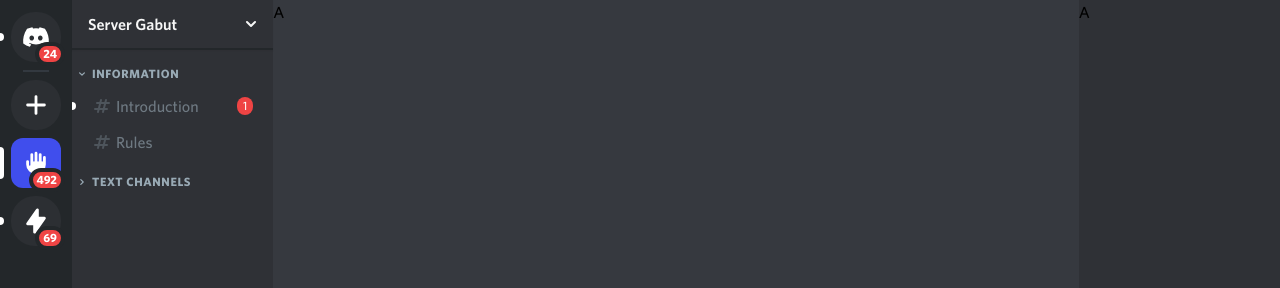
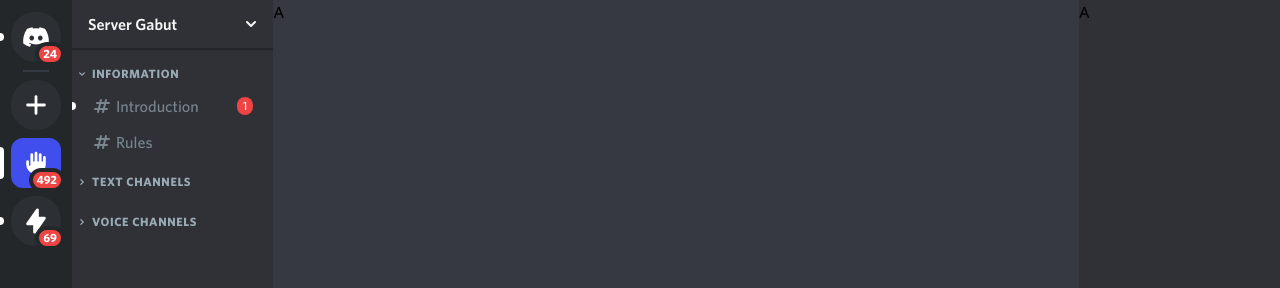
Before and after one commit to dotslashf/tailwind-discord, a React (Create React App) app: page / in a window 1280 px wide. Both pictures are taken after a click on the button "INFORMATION". Shown: the top 288 px of the page. Built offline with nearby package versions, Linux system fonts and the light colour scheme.

Commit message:
Fix minor design

```diff
--- a/src/components/Sidebar.js
+++ b/src/components/Sidebar.js
@@ -28,6 +28,7 @@ function Sidebar() {
         tooltipText={s.tooltipText}
         isPillShown={s.isPillShown}
         isActive={s.isActive}
+        key={s.tooltipText}
       />
     );
   });
--- a/src/components/content.js/ContentSidebar.js
+++ b/src/components/content.js/ContentSidebar.js
@@ -19,6 +19,21 @@ function ContentSidebar() {
         { name: 'Back End Stuff', isActive: false, notifCount: 2 },
       ],
     },
+    {
+      name: 'Voice Channels',
+      items: [
+        {
+          name: 'Radio 24/7',
+          isActive: false,
+          isAudioChannel: true,
+        },
+        {
+          name: 'Gaming',
+          isActive: false,
+          isAudioChannel: true,
+        },
+      ],
+    },
   ];
 
   const disclosureList = disclosureContent.map(dis => {
--- a/src/components/content.js/Disclosure.js
+++ b/src/components/content.js/Disclosure.js
@@ -10,6 +10,7 @@ function DisclosureContent({ name, items }) {
         name={item.name}
         isActive={item.isActive}
         notifCount={item.notifCount}
+        isAudioChannel={item.isAudioChannel}
       />
     );
   });
--- a/src/components/content.js/DisclosureContentItem.js
+++ b/src/components/content.js/DisclosureContentItem.js
@@ -1,8 +1,13 @@
 import { Disclosure } from '@headlessui/react';
-import { HiHashtag, HiUserAdd } from 'react-icons/hi';
+import { HiHashtag, HiUserAdd, HiVolumeUp } from 'react-icons/hi';
 import { useState } from 'react';
 
-function DisclosureContentItem({ name, isActive, notifCount }) {
+function DisclosureContentItem({
+  name,
+  isActive,
+  notifCount = 0,
+  isAudioChannel = false,
+}) {
   let [isA, setisA] = useState(isActive);
 
   return (
@@ -23,11 +28,12 @@ function DisclosureContentItem({ name, isActive, notifCount }) {
         </div>
       )}
       <div className="flex w-full">
-        <div className="flex flex-row items-center">
-          <HiHashtag
-            size="20"
-            className="mr-1 text-discord-shade-gray font-normal text-opacity-30"
-          />
+        <div className="flex flex-row items-center text-discord-shade-gray font-normal text-opacity-70">
+          {isAudioChannel ? (
+            <HiVolumeUp size="20" className="mr-1" />
+          ) : (
+            <HiHashtag size="20" className="mr-1" />
+          )}
           {name}
         </div>
       </div>
```
